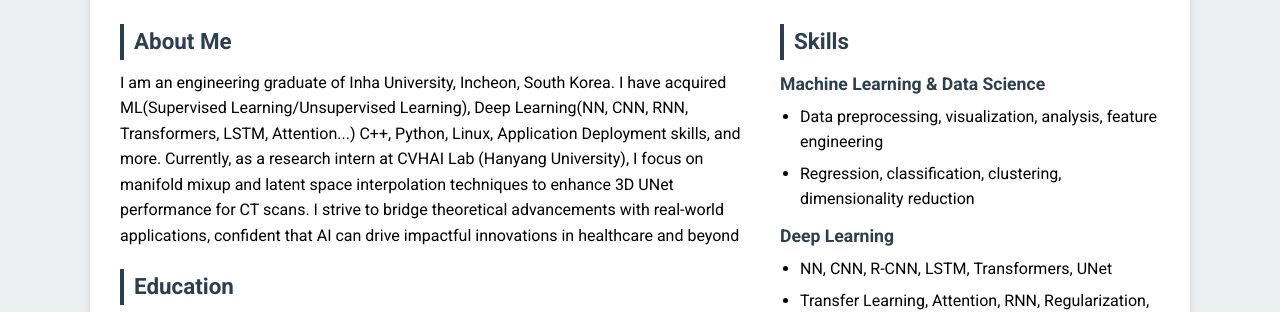
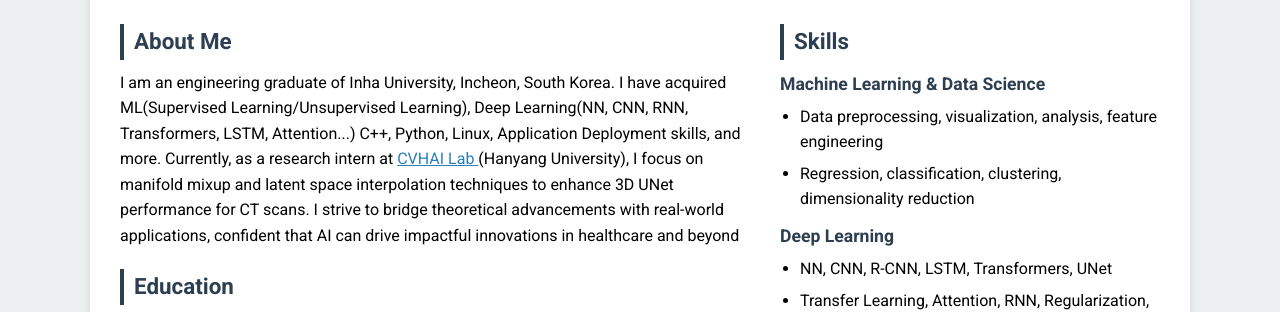
Before and after one commit to ImAli0/ImAli0.github.io, a plain HTML site: page index.html in a window 1280 px wide. Shown: the part 287-599 px from the top of the page. Drawn offline with Linux system fonts and the light colour scheme.

Commit message:
Update index.html

```diff
--- a/index.html
+++ b/index.html
@@ -173,7 +173,9 @@
               <!-- Replace with your actual LinkedIn About text if desired -->
               I am an engineering graduate of Inha University, Incheon, South Korea.
               I have acquired ML(Supervised Learning/Unsupervised Learning), Deep Learning(NN, CNN, RNN, Transformers, LSTM, Attention...) C++, Python, Linux,
-              Application Deployment skills, and more. Currently, as a research intern at CVHAI Lab (Hanyang University),
+              Application Deployment skills, and more. Currently, as a research intern at <a href="https://sites.google.com/view/cvhai/members?authuser=0" target="_blank">
+                  CVHAI Lab
+                </a> (Hanyang University),
               I focus on manifold mixup and latent space interpolation techniques to enhance 3D UNet performance for CT scans.
               I strive to bridge theoretical advancements with real-world applications, confident that AI can drive impactful innovations in healthcare and beyond
             </p>
```
